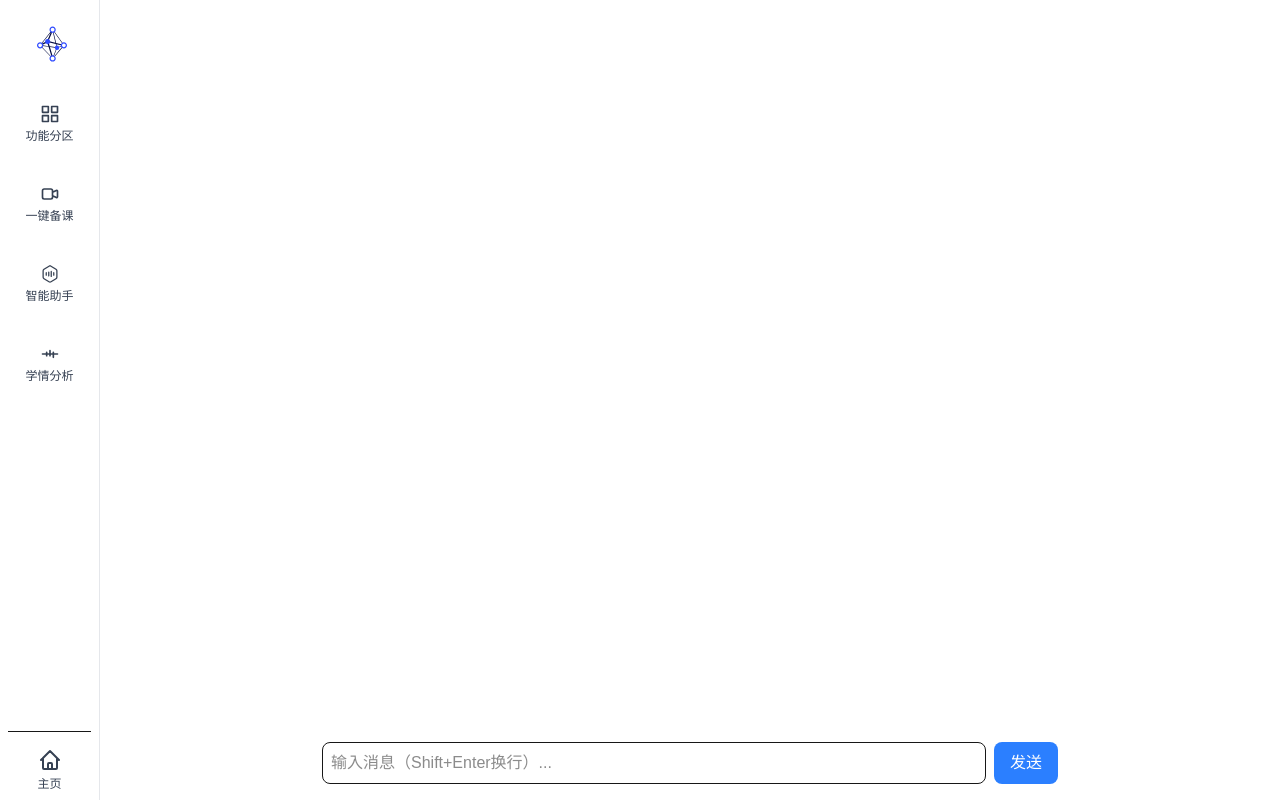
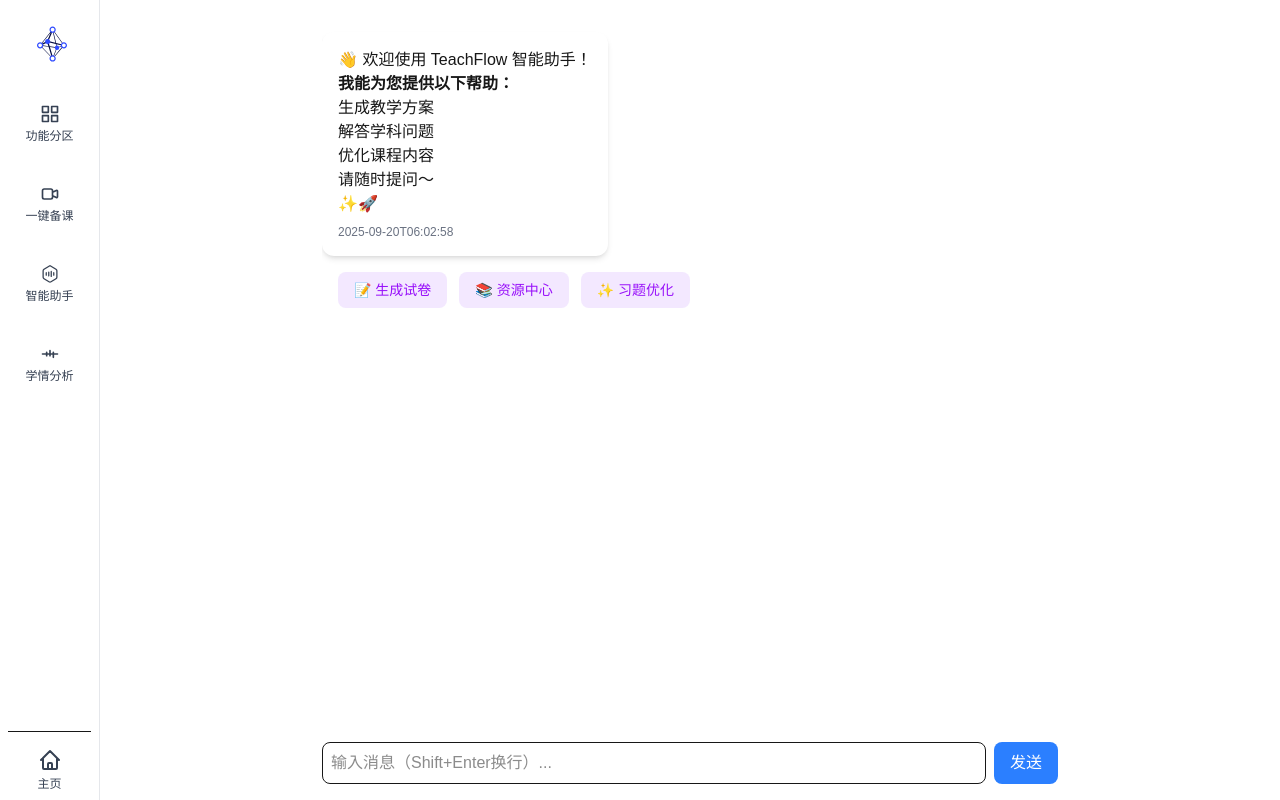
Before and after one commit to Aliancn/teachflow, a Next.js app: page /home/chat in a window 1280 px wide. Built offline with nearby package versions, Linux system fonts and the light colour scheme; what @next/env would draw is missing.

Commit message:
feat 增加对话的开场白

```diff
--- a/src/app/home/chat/page.tsx
+++ b/src/app/home/chat/page.tsx
@@ -1,12 +1,13 @@
 "use client";
 import MessageBubble from '@/components/AI/MessageBubble';
-import { useChatStore} from '@/lib/stores/chatStore';
+import { useChatStore } from '@/lib/stores/chatStore';
 import { useConversationStore } from '@/lib/stores/conversationStore';
 import TextareaAutosize from 'react-textarea-autosize';
 import { useState, useRef, useEffect } from 'react';
 import { fetchAIStreamResult } from '@/lib/agents/silision';
-import { fetchDifyStreamResultW,fetchDifyStreamResultAgent } from '@/lib/agents/dify_chat';
+import { fetchDifyStreamResultW, fetchDifyStreamResultAgent } from '@/lib/agents/dify_chat';
 import { getTimestamp } from '@/lib/utils/time';
+import Link from 'next/link';
 export default function ChatPage() {
   const [inputMessage, setInputMessage] = useState('');
   const { messages, sendMessage, appendAIMessageChunk } = useChatStore();
@@ -17,6 +18,22 @@
   useEffect(() => {
     messagesEndRef.current?.scrollIntoView({ behavior: 'smooth' });
   }, [messages]);
+  useEffect(() => {
+    // 新增开场提示
+    if (messages.length === 0) {
+      const welcomeMsg = {
+        id: Date.now(),
+        content: `👋 欢迎使用 TeachFlow 智能助手！\n\n**我能为您提供以下帮助：**\n\n - 生成教学方案\n- 解答学科问题\n- 优化课程内容\n\n请随时提问～\n\n✨🚀`,
+        isUser: false,
+        timestamp: getTimestamp(),
+        thinkContent: '',
+        conversationId: -1
+      };
+      sendMessage(welcomeMsg);
+    }
+
+    messagesEndRef.current?.scrollIntoView({ behavior: 'smooth' });
+  }, []);  // 空数组表示只在组件挂载时执行一次
 
   const handleSend = async () => {
     if (conversationId == -1) {
@@ -61,7 +78,7 @@
         //   content: msg.content
         // })));
         const generator = fetchDifyStreamResultAgent([...messages, userMsg].map(msg => ({
-          role: msg.isUser? 'user' : 'assistant',
+          role: msg.isUser ? 'user' : 'assistant',
           content: msg.content
         })), '');
 
@@ -80,7 +97,7 @@
       } finally {
         setLoading(false);
         // 滑动到底部
-        messagesEndRef.current?.scrollIntoView({ behavior:'smooth' });
+        messagesEndRef.current?.scrollIntoView({ behavior: 'smooth' });
       }
     }
   };
@@ -91,13 +108,36 @@
       <div className="flex-1 overflow-y-auto mb-4 space-y-4 pr-4" ref={messagesEndRef}>
         <div />
         {messages.map((msg, index) => (
+          <div key={index}>
             <MessageBubble
-            key={index}
               content={msg.content}
               isUser={msg.isUser}
               timestamp={msg.timestamp}
               thinkingContent={msg.thinkContent}
             />
+            {msg.conversationId == -1 && (
+              <div className="mt-4 flex gap-3 px-4">
+                <Link
+                  href="/home/dashboard/paper"
+                  className="px-4 py-2 bg-purple-100 text-purple-600 rounded-lg hover:bg-purple-200 transition-colors text-sm font-medium flex items-center gap-2"
+                >
+                  📝 生成试卷
+                </Link>
+                <Link
+                  href="/home/dashboard/resource"
+                  className="px-4 py-2 bg-purple-100 text-purple-600 rounded-lg hover:bg-purple-200 transition-colors text-sm font-medium flex items-center gap-2"
+                >
+                  📚 资源中心
+                </Link>
+                <Link
+                  href="/home/dashboard/optimize"
+                  className="px-4 py-2 bg-purple-100 text-purple-600 rounded-lg hover:bg-purple-200 transition-colors text-sm font-medium flex items-center gap-2"
+                >
+                  ✨ 习题优化
+                </Link>
+              </div>
+            )}
+          </div>
         ))}
       </div>
 
--- a/src/app/home/dashboard/copywriting/page.tsx
+++ b/src/app/home/dashboard/copywriting/page.tsx
@@ -16,6 +16,22 @@
   useEffect(() => {
     messagesEndRef.current?.scrollIntoView({ behavior: 'smooth' });
   }, [messages]);
+  useEffect(() => {
+    // 新增开场提示
+    if (messages.length === 0) {
+      const welcomeMsg = {
+        id: Date.now(),
+        content: `👋 欢迎使用 **文案生成**！\n\n请随时告诉我你想编写的文案内容～\n\n✨🚀`,
+        isUser: false,
+        timestamp: getTimestamp(),
+        thinkContent: '',
+        conversationId: -1
+      };
+      sendMessage(welcomeMsg);
+    }
+
+    messagesEndRef.current?.scrollIntoView({ behavior: 'smooth' });
+  }, []);  // 空数组表示只在组件挂载时执行一次
 
   const handleSend = async () => {
     if (conversationId == -1) {
```
Lines whose indentation alone changed are shown as unchanged.
